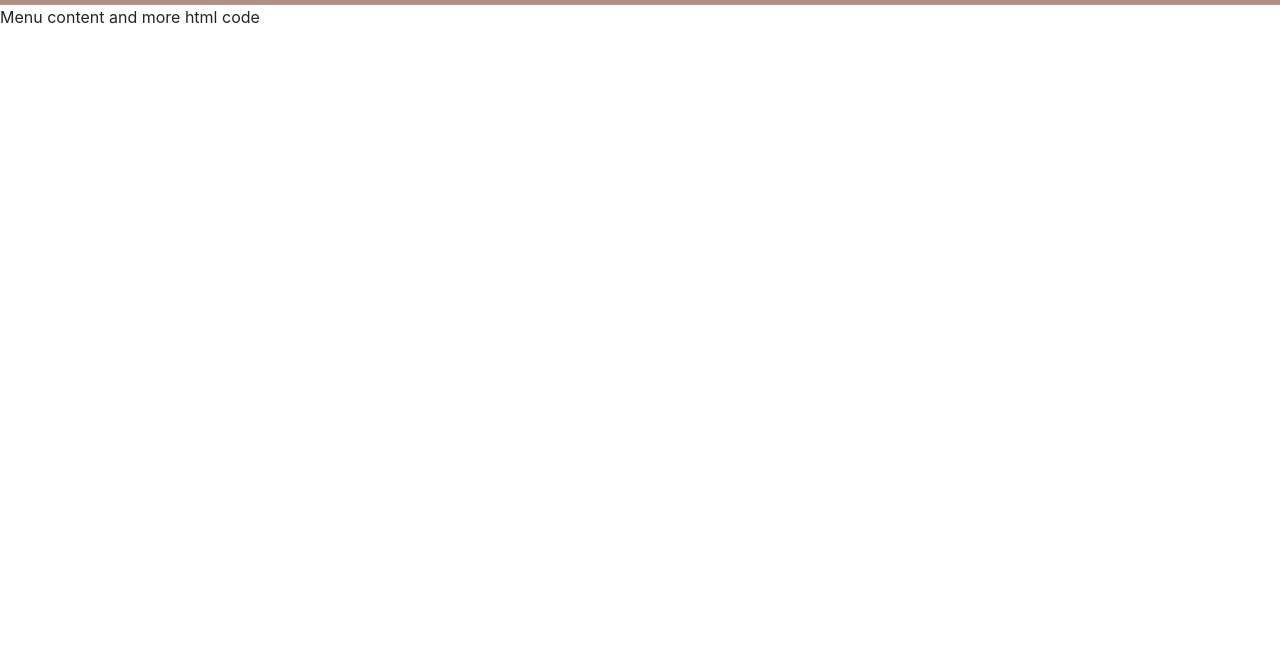
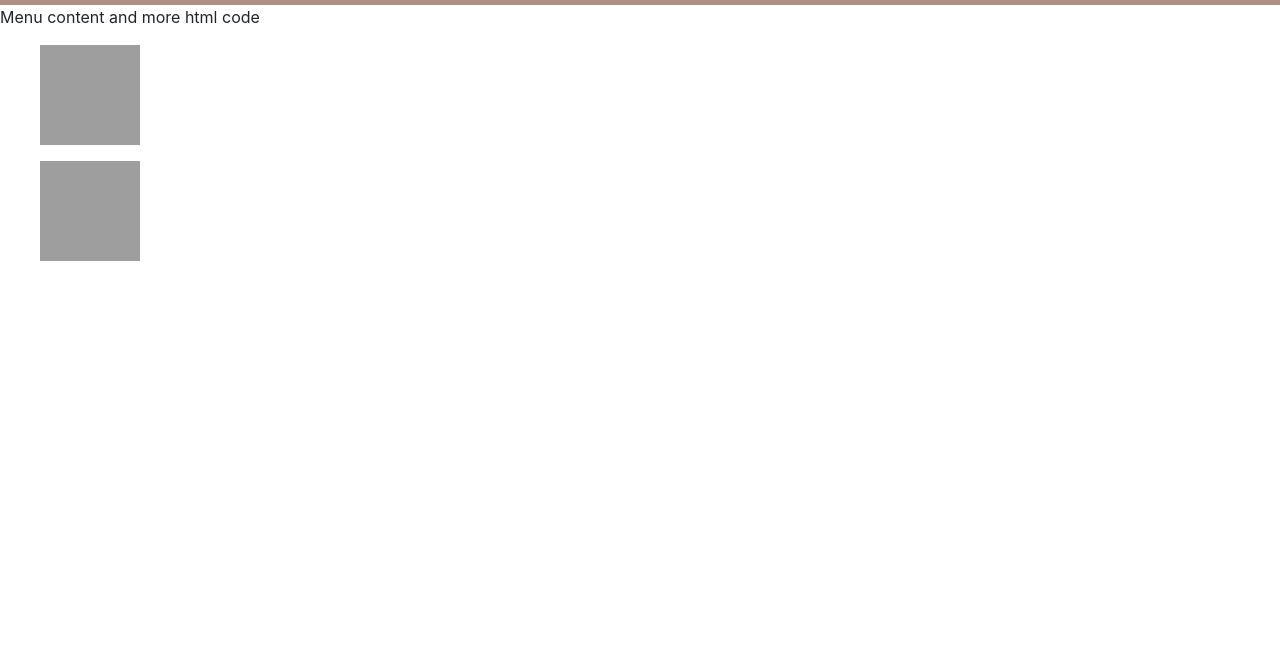
Before and after one commit to thsvr/restaurant-page, a website built with webpack: page dist/index.html in a window 1280 px wide. Both pictures are taken after a click on the item "Menu". Shown: the part 74-732 px from the top of the page. Built offline with nearby package versions, Linux system fonts and the light colour scheme; grey boxes are pictures that could not be loaded.

Commit message:
Add img to menu - not done yet.

```diff
--- a/src/components/menu.js
+++ b/src/components/menu.js
@@ -1,7 +1,13 @@
+import img2 from '../components/img2.jpg';
+
 const Menu = (() => {
   const renderMenuPage = () => {
     const content = document.getElementById('tabContent');
-  	content.innerHTML = `<p> Menu content and more html code </p>`;
+    content.innerHTML = `<p> Menu content and more html code </p>
+<figure><img src='../components/img2.jpg' alt= 'cake is not showing up'></img></figure>
+<figure><img src='../public/img/img1.jpg' alt= '' ></img></figure>
+
+`;
   };
   return {
     renderMenuPage,
--- a/src/style.css
+++ b/src/style.css
@@ -62,6 +62,19 @@ i:hover {
   left: 37%;
 }
 
+figure {
+  display: block;
+  margin-top: 1em;
+  margin-bottom: 1em;
+  margin-left: 40px;
+  margin-right: 40px;
+}
+
+img {
+  width: 100px;
+  height: 100px;
+}
+
 .social-media {
   width: 100%;
   height:60px;
```
Also changed, not shown: 1 other file.
